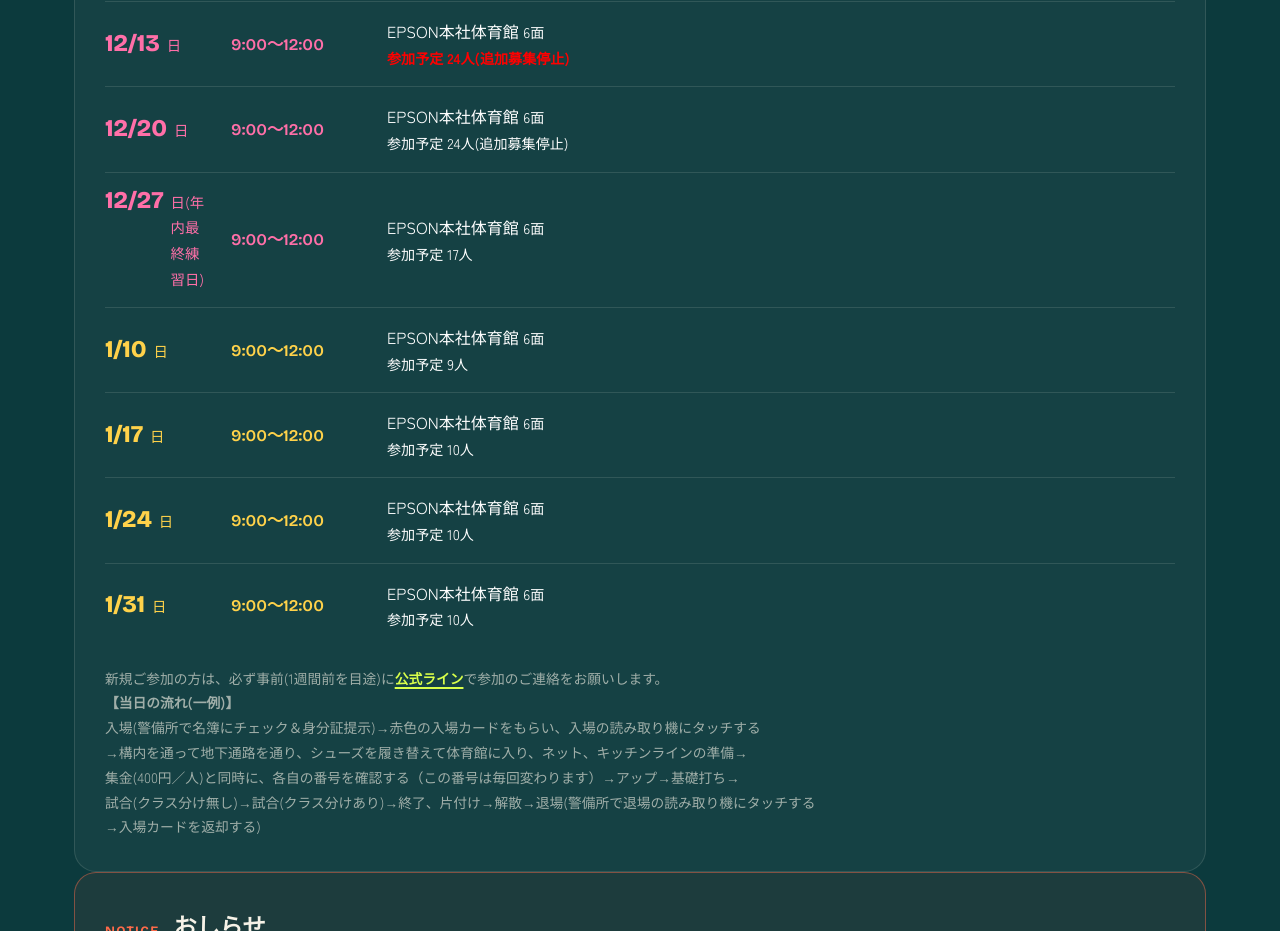
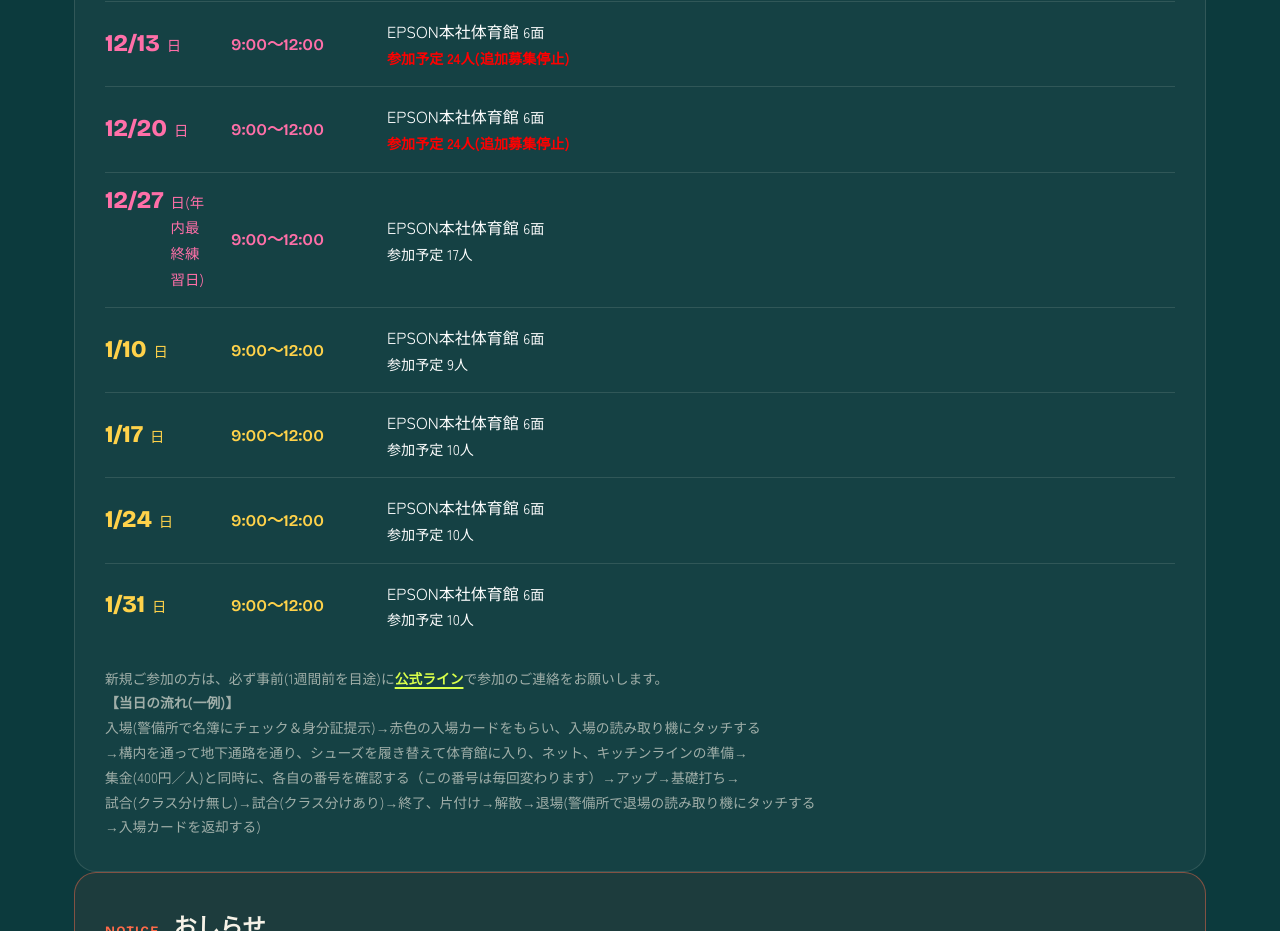
Before and after one commit to segchapp/suwa-pickleball, a plain HTML site: page index.html in a window 1280 px wide. Shown: the part 1060-1991 px from the top of the page. Drawn offline with nearby package versions, Linux system fonts and the light colour scheme; no server answers.

Commit message:
Update index.html

```diff
--- a/index.html
+++ b/index.html
@@ -405,7 +405,7 @@
         <li class="sched-row m12">
           <div class="sched-date"><span class="md">12/20</span><span class="dow">日</span></div>
           <div class="sched-time">9:00〜12:00</div>
-          <div class="sched-place">EPSON本社体育館 <span class="sub">6面</span><span class="sub" style="display:block";color:red;font-weight:bold">参加予定 24人(追加募集停止)</span></div>
+          <div class="sched-place">EPSON本社体育館 <span class="sub">6面</span><span class="sub" style="display:block;color:red;font-weight:bold">参加予定 24人(追加募集停止)</span></div>
         </li>
 		   <li class="sched-row m12">
           <div class="sched-date"><span class="md">12/27</span><span class="dow">日(年内最終練習日)</span></div>
```
